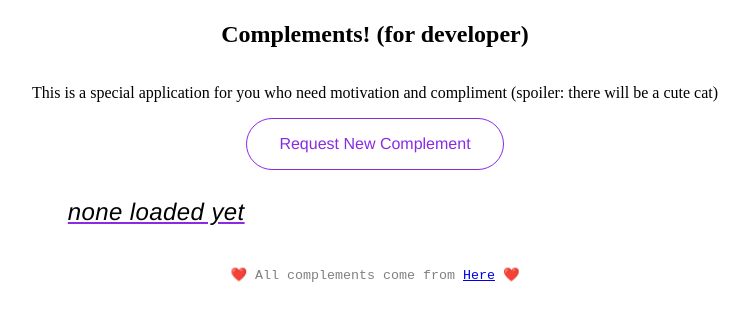
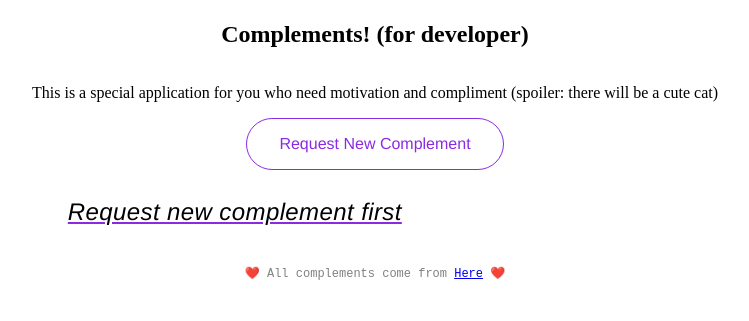
Before and after one commit to j03hanafi/first-ever-useless-nodejs-app, a website: page node-example/index.html in a window 1280 px wide. Shown: the part 79-400 px from the top of the page, without its empty margins (265-1014 px from the left). Drawn offline with Linux system fonts and the light colour scheme.

Commit message:
fixed compliment credit

```diff
--- a/node-example/index.html
+++ b/node-example/index.html
@@ -21,7 +21,7 @@
 
     <section class="content center">
       <button class="request-complement">Request New Complement</button>
-      <p class="complement">none loaded yet</p>
+      <p class="complement">Request new complement first</p>
       <div class="content-img"></div>
       <!-- <img src="" alt="Cute cat gif" class="cat" /> -->
       <p class="original-quote">
--- a/node-example/public/style.css
+++ b/node-example/public/style.css
@@ -69,7 +69,7 @@ body {
 }
 
 .original-quote {
-  font-size: smaller;
+  font-size: 0.75rem;
   font-family: "Courier New", Courier, monospace;
   color: grey;
 }
```
